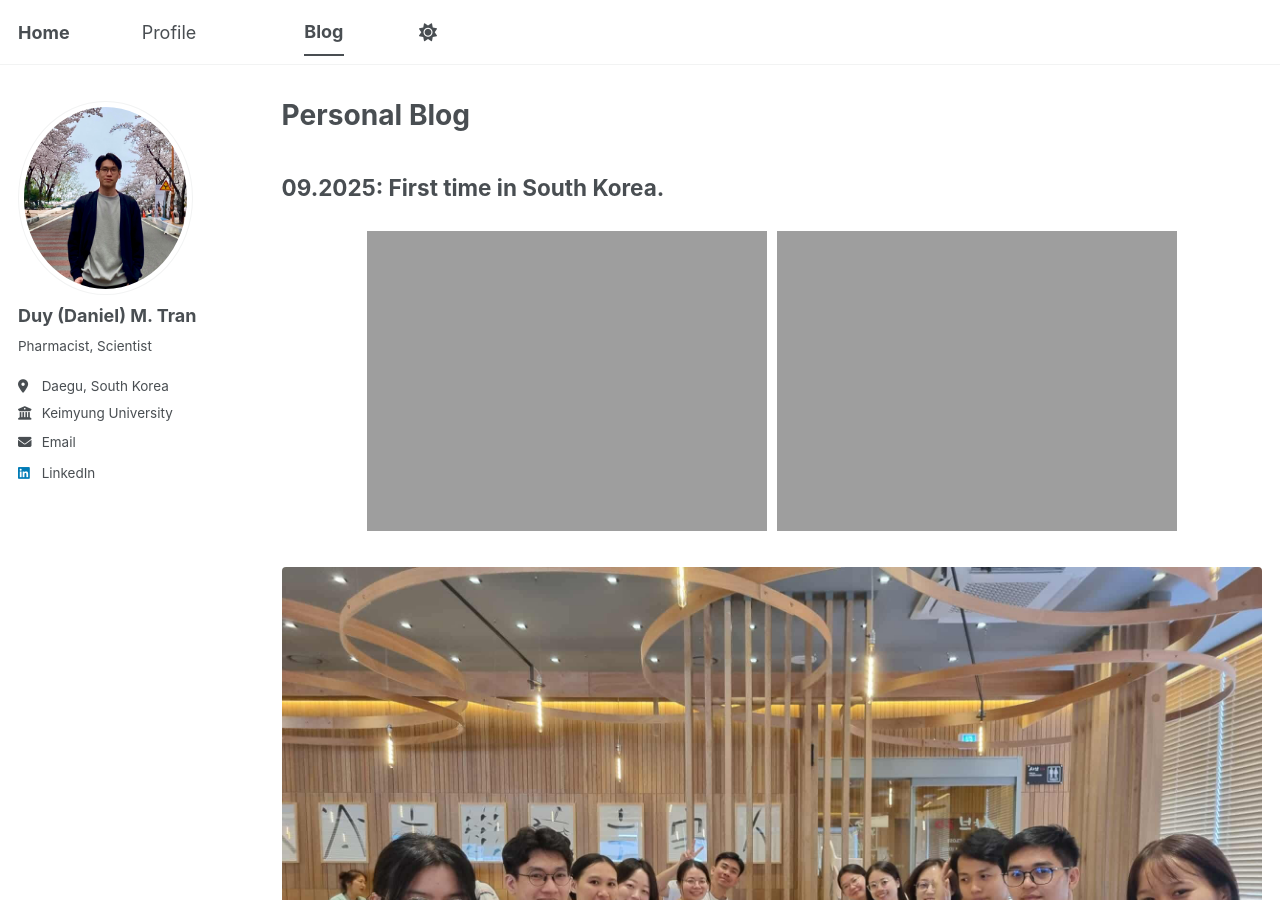
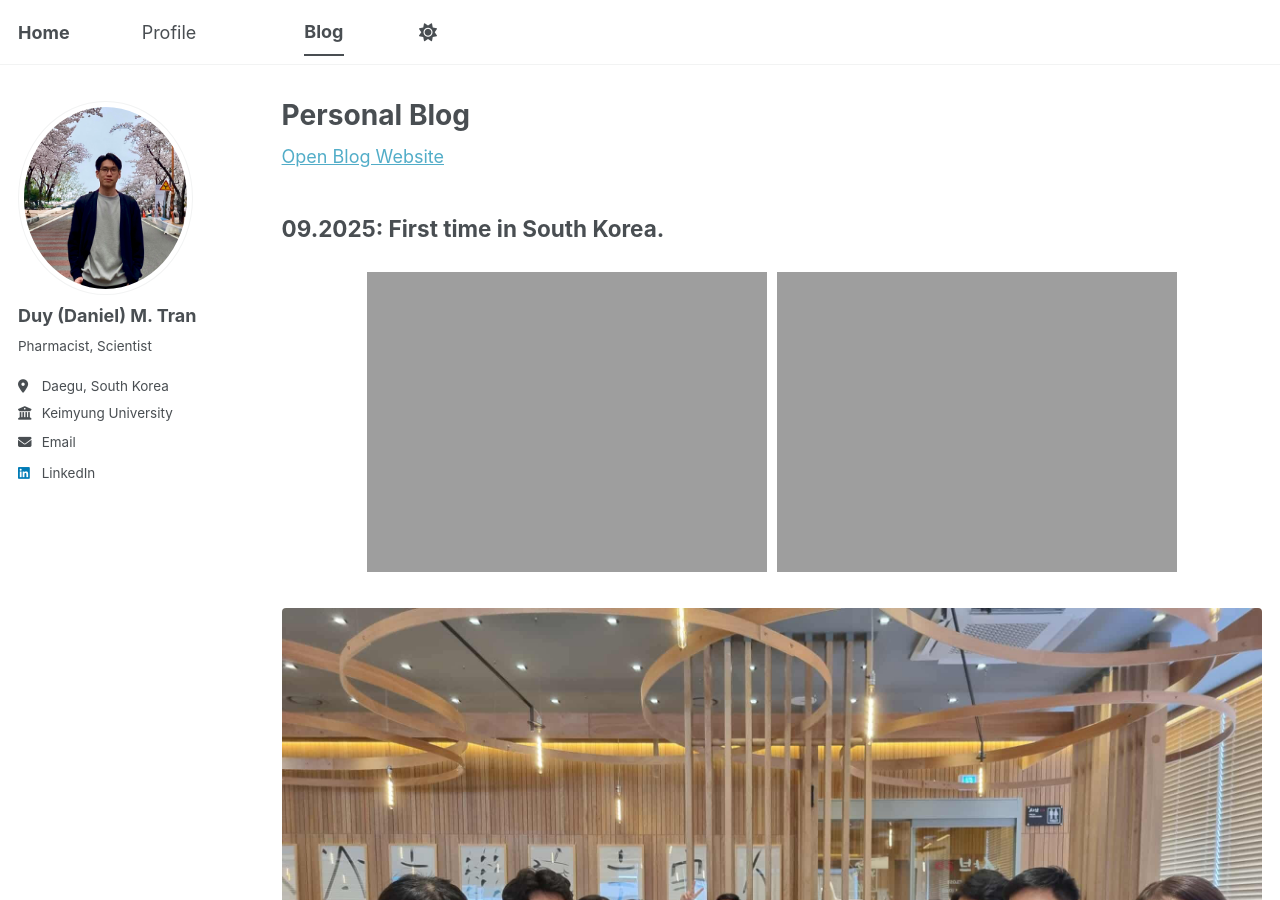
Before and after one commit to tranminhduy-git/tmduy.github.io, a Jekyll site: the page built from _pages/year-archive.html, in a window 1280 px wide and 900 px high. Built offline with Jekyll 4.4.1, drawn with Linux system fonts in a browser that asks for light colours; a script bundle is joined from its source files by our own code; library files that are not in the unit come from our copies.

Commit message:
Update year-archive.html

```diff
--- a/_pages/year-archive.html
+++ b/_pages/year-archive.html
@@ -18,6 +18,7 @@ redirect_from:
   {% include archive-single.html %}
 {% endfor %}
 
+<a href="https://tranminhduy-git.github.io/tmduy.github.io/_pages/blog.html">Open Blog Website</a>
 
 <!-- Post 01 -->
 <h2 style="margin-bottom:30px;">
```
